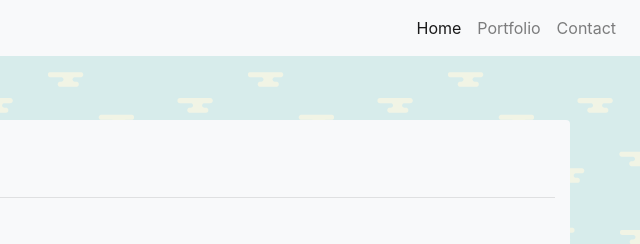
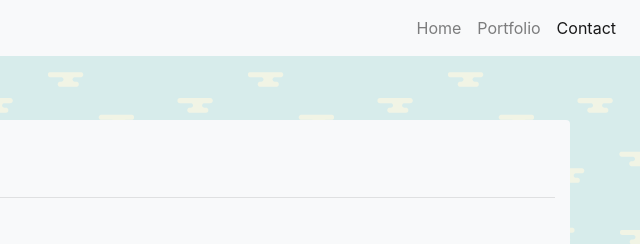
Before and after one commit to kathdovi/Bootstrap-Portfolio, a plain HTML site: page contact.html in a window 1280 px wide. Shown: the top 244 px of the page, 640-1280 px from the left. Drawn offline with nearby package versions, Linux system fonts and the light colour scheme.

Commit message:
fix active class on navbar

```diff
--- a/contact.html
+++ b/contact.html
@@ -23,9 +23,9 @@
         </button>
         <div class="collapse navbar-collapse" id="navbarNavAltMarkup">
             <div class="navbar-nav ml-auto">
-                <a class="nav-item nav-link active" href="index.html">Home</a>
+                <a class="nav-item nav-link" href="index.html">Home</a>
                 <a class="nav-item nav-link" href="portfolio.html">Portfolio</a>
-                <a class="nav-item nav-link" href="contact.html">Contact
+                <a class="nav-item nav-link active" href="contact.html">Contact
                     <span class="sr-only">(current)</span>
                 </a>
             </div>
```
Also changed, not shown: portfolio.html (+2 -2 lines).
